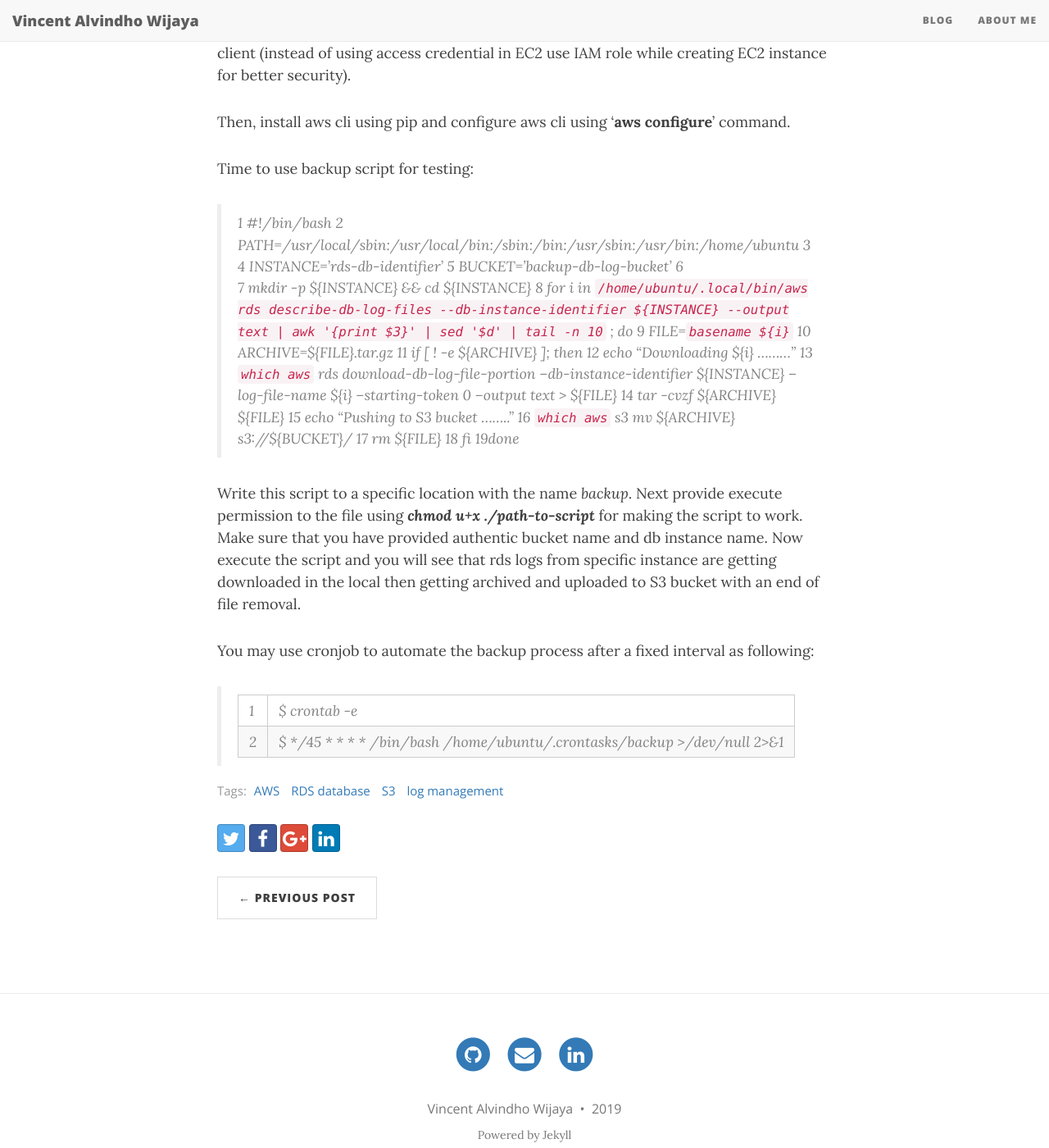
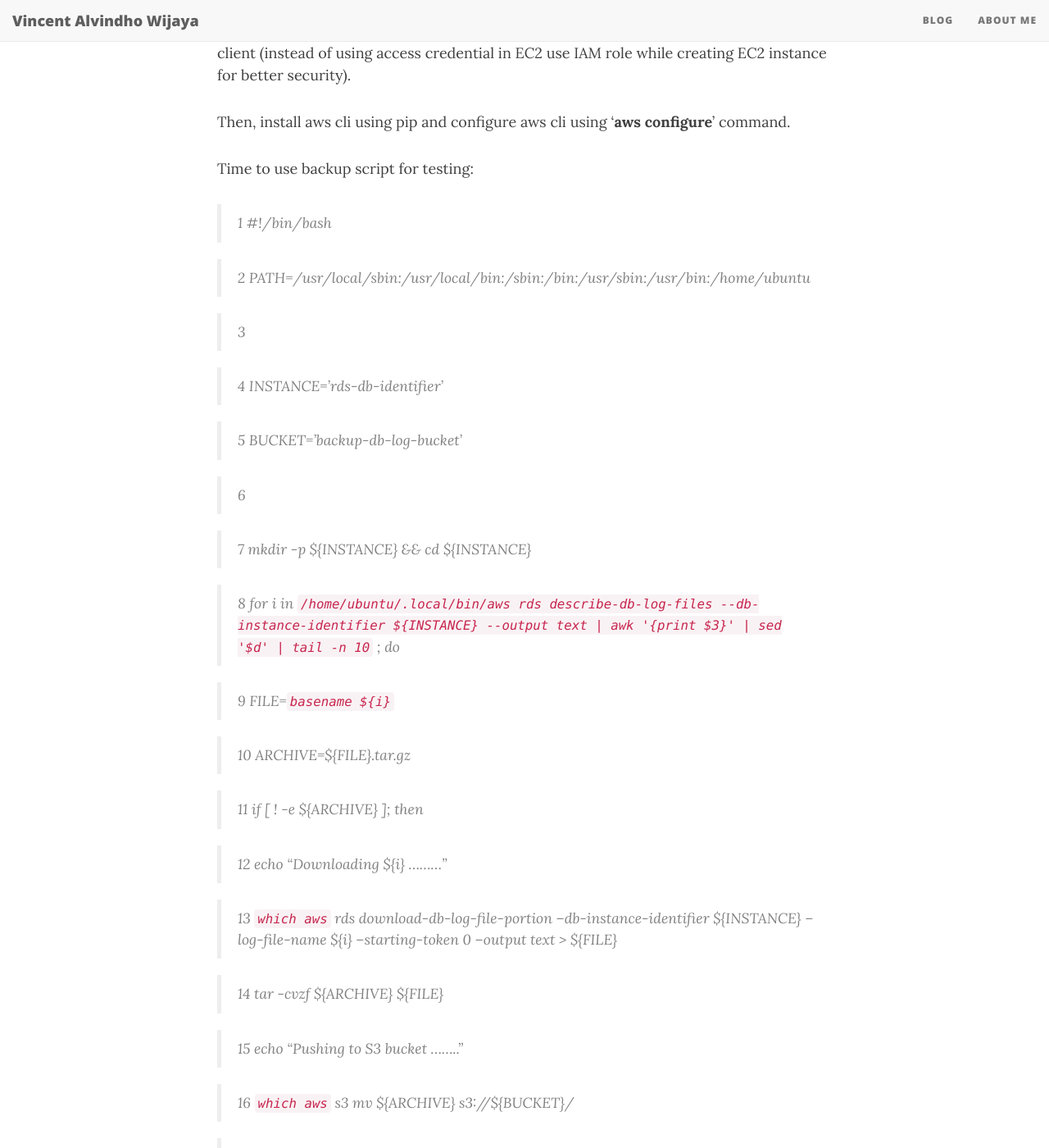
Before and after one commit to SilverQuantum/SilverQuantum.github.io, a Jekyll site: the page built from _posts/2019-08-17-Push-RDS-Logs-to-S3-Bucket.md, in a window 1280 px wide and 1400 px high, scrolled down 668 px. Shown: the whole window at 82% size. Built offline with Jekyll 4.4.1, drawn with Linux system fonts in a browser that asks for light colours; some of the changed text lies outside the part shown.

Commit message:
Update 2019-08-17-Push-RDS-Logs-to-S3-Bucket.md

```diff
--- a/_posts/2019-08-17-Push-RDS-Logs-to-S3-Bucket.md
+++ b/_posts/2019-08-17-Push-RDS-Logs-to-S3-Bucket.md
@@ -19,24 +19,42 @@ Then, install aws cli using pip and configure aws cli using '**aws configure**'
 Time to use backup script for testing:
 
 > 1  #!/bin/bash
+
 > 2  PATH=/usr/local/sbin:/usr/local/bin:/sbin:/bin:/usr/sbin:/usr/bin:/home/ubuntu
+
 > 3
+
 > 4  INSTANCE='rds-db-identifier'
+
 > 5  BUCKET='backup-db-log-bucket'
+
 > 6
+
 > 7  mkdir -p ${INSTANCE} && cd ${INSTANCE}
+
 > 8  for i in `/home/ubuntu/.local/bin/aws rds describe-db-log-files --db-instance-identifier ${INSTANCE} --output text | awk '{print $3}' | sed '$d' | tail -n 10` ; do
+
 > 9  	FILE=`basename ${i}`
+
 > 10	ARCHIVE=${FILE}.tar.gz
+
 > 11	if [ ! -e ${ARCHIVE} ]; then
+
 > 12		echo "Downloading ${i} ........."
+
 > 13		`which aws` rds download-db-log-file-portion --db-instance-identifier ${INSTANCE} --log-file-name ${i} --starting-token 0 --output text > ${FILE}
+
 > 14		tar -cvzf ${ARCHIVE} ${FILE}
+
 > 15		echo "Pushing to S3 bucket ........"
+
 > 16		`which aws` s3 mv ${ARCHIVE} s3://${BUCKET}/
+
 > 17		rm ${FILE}
+
 > 18	fi
-> 19done
+
+> 19 done
 
 Write this script to a specific location with the name *backup*. Next provide execute permission to the file using _**chmod u+x ./path-to-script**_ for making the script to work. Make sure that you have provided authentic bucket name and db instance name. Now execute the script and you will see that rds logs from specific instance are getting downloaded in the local then getting archived and uploaded to S3 bucket with an end of file removal.
 
```
